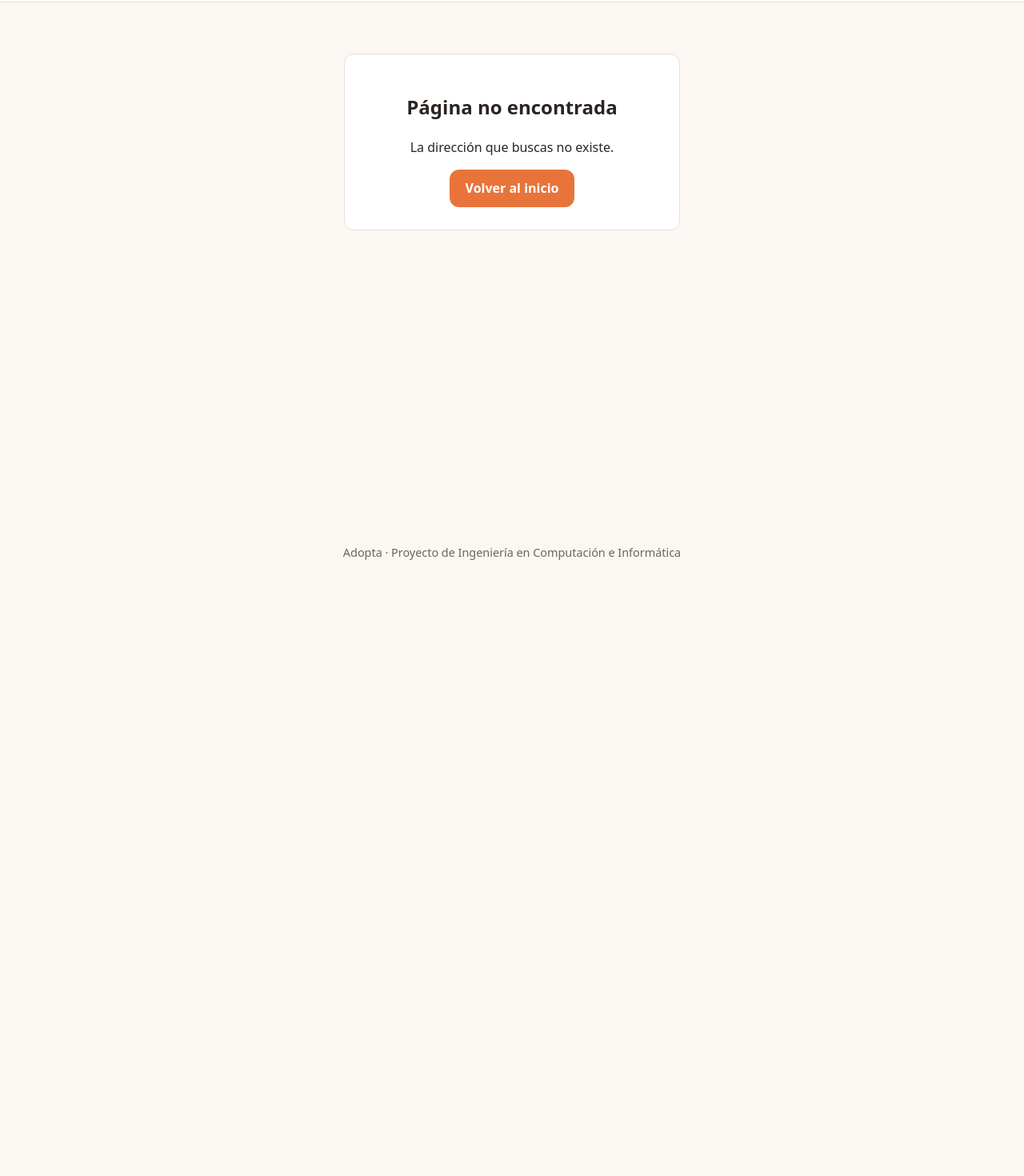
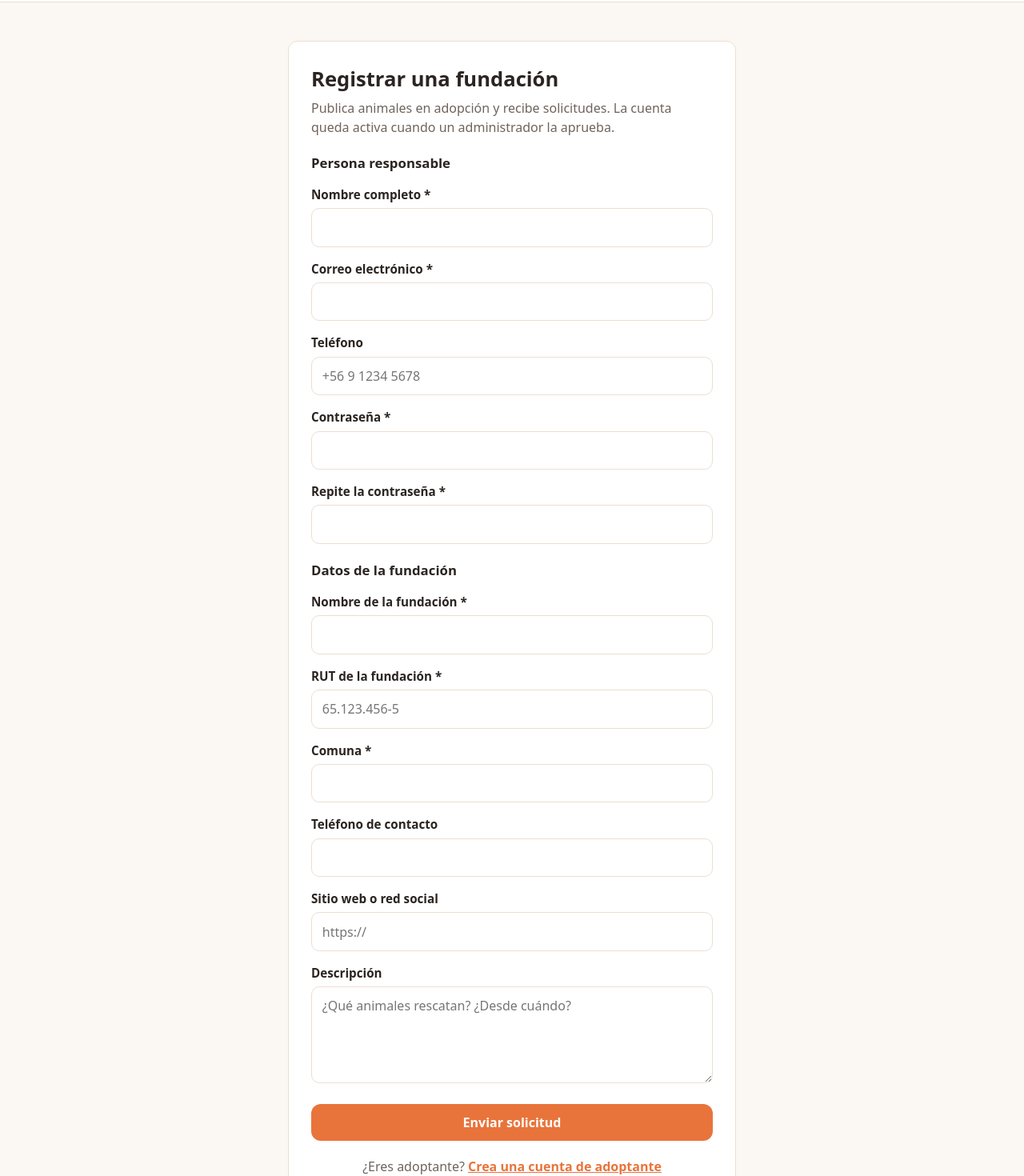
Before and after one commit to Ignvcion/adopcion-animales, a React (Vite) app in the folder frontend/: page /registro-fundacion in a window 1280 px wide. Shown: the part 60-1530 px from the top of the page at 80% size. Before the commit the page ends 800 px from the top, so only its background shows below. Built offline with nearby package versions, Linux system fonts and the light colour scheme; no server answers.

Commit message:
feat(fundaciones): pantalla para solicitar cuenta de fundación (CU06)

```diff
--- a/frontend/src/App.jsx
+++ b/frontend/src/App.jsx
@@ -5,6 +5,7 @@ import FormularioSolicitud from './components/FormularioSolicitud.jsx';
 import Inicio from './pages/Inicio.jsx';
 import Login from './pages/Login.jsx';
 import Registro from './pages/Registro.jsx';
+import RegistroFundacion from './pages/RegistroFundacion.jsx';
 import RecuperarContrasena from './pages/RecuperarContrasena.jsx';
 import Panel from './pages/Panel.jsx';
 import Perfil from './pages/Perfil.jsx';
@@ -20,6 +21,7 @@ export default function App() {
         <Route path="/" element={<Inicio />} />
         <Route path="/login" element={<Login />} />
         <Route path="/registro" element={<Registro />} />
+        <Route path="/registro-fundacion" element={<RegistroFundacion />} />
         <Route path="/recuperar" element={<RecuperarContrasena />} />
 
         {/* Requieren sesión */}
--- a/frontend/src/pages/Registro.jsx
+++ b/frontend/src/pages/Registro.jsx
@@ -102,6 +102,9 @@ export default function Registro() {
       <p className="nota">
         ¿Ya tienes cuenta? <Link to="/login">Inicia sesión</Link>
       </p>
+      <p className="nota">
+        ¿Representas a una fundación? <Link to="/registro-fundacion">Regístrala aquí</Link>
+      </p>
     </section>
   );
 }
--- /dev/null
+++ b/frontend/src/pages/RegistroFundacion.jsx
@@ -0,0 +1,147 @@
+import { useState } from 'react';
+import { Link, Navigate } from 'react-router-dom';
+import { pedir } from '../api/cliente.js';
+import { useAuth } from '../context/AuthContext.jsx';
+import { formatearRut, rutValido } from '../utils/rut.js';
+
+const EMAIL_VALIDO = /^[^\s@]+@[^\s@]+\.[^\s@]+$/;
+const TELEFONO_VALIDO = /^\+?[0-9 ]{8,15}$/;
+const URL_VALIDA = /^https?:\/\/[^\s]+\.[^\s]+$/i;
+
+const VACIO = {
+  nombre: '', email: '', telefono: '', password: '', confirmar: '',
+  fNombre: '', fRut: '', fComuna: '', fTelefono: '', fSitioWeb: '', fDescripcion: '',
+};
+
+// CU06 — Solicitar cuenta de fundación
+export default function RegistroFundacion() {
+  const { usuario } = useAuth();
+  const [datos, setDatos] = useState(VACIO);
+  const [errores, setErrores] = useState({});
+  const [errorGeneral, setErrorGeneral] = useState('');
+  const [enviando, setEnviando] = useState(false);
+  const [enviada, setEnviada] = useState(false);
+
+  if (usuario) return <Navigate to="/panel" replace />;
+
+  function cambiar(evento) {
+    const { name } = evento.target;
+    const value = name === 'fRut' ? formatearRut(evento.target.value) : evento.target.value;
+    setDatos((anterior) => ({ ...anterior, [name]: value }));
+    if (errores[name]) setErrores((anterior) => ({ ...anterior, [name]: '' }));
+  }
+
+  // E1 y E2: validación en la vista antes de llamar a la API
+  function validar() {
+    const e = {};
+    if (datos.nombre.trim().length < 2) e.nombre = 'Ingresa tu nombre';
+    if (!EMAIL_VALIDO.test(datos.email.trim())) e.email = 'Ingresa un correo válido';
+    if (datos.telefono.trim() && !TELEFONO_VALIDO.test(datos.telefono.trim())) e.telefono = 'Formato inválido';
+    if (datos.password.length < 8) e.password = 'Debe tener al menos 8 caracteres';
+    if (datos.confirmar !== datos.password) e.confirmar = 'Las contraseñas no coinciden';
+    if (!datos.fNombre.trim()) e.fNombre = 'Ingresa el nombre de la fundación';
+    if (!rutValido(datos.fRut)) e.fRut = 'RUT inválido, revisa el dígito verificador';
+    if (!datos.fComuna.trim()) e.fComuna = 'Ingresa la comuna';
+    if (datos.fTelefono.trim() && !TELEFONO_VALIDO.test(datos.fTelefono.trim())) e.fTelefono = 'Formato inválido';
+    if (datos.fSitioWeb.trim() && !URL_VALIDA.test(datos.fSitioWeb.trim())) e.fSitioWeb = 'Debe empezar con http:// o https://';
+    return e;
+  }
+
+  async function alEnviar(evento) {
+    evento.preventDefault();
+    setErrorGeneral('');
+    const nuevos = validar();
+    setErrores(nuevos);
+    if (Object.keys(nuevos).length > 0) return;
+
+    setEnviando(true);
+    try {
+      await pedir('/auth/registro-fundacion', {
+        metodo: 'POST',
+        cuerpo: {
+          nombre: datos.nombre.trim(),
+          email: datos.email.trim(),
+          telefono: datos.telefono.trim(),
+          password: datos.password,
+          fundacion: {
+            nombre: datos.fNombre.trim(),
+            rut: datos.fRut,
+            comuna: datos.fComuna.trim(),
+            telefono: datos.fTelefono.trim(),
+            sitio_web: datos.fSitioWeb.trim(),
+            descripcion: datos.fDescripcion.trim(),
+          },
+        },
+      });
+      setEnviada(true);
+    } catch (error) {
+      // E3: correo o RUT ya registrados, u otro error del servidor
+      setErrorGeneral(error.message);
+    } finally {
+      setEnviando(false);
+    }
+  }
+
+  if (enviada) {
+    return (
+      <section className="tarjeta centrada">
+        <h1>Solicitud enviada</h1>
+        <p>
+          Recibimos los datos de <strong>{datos.fNombre.trim()}</strong>. Un administrador
+          revisará la solicitud y podrás iniciar sesión cuando sea aprobada.
+        </p>
+        <Link to="/" className="boton">Volver al inicio</Link>
+      </section>
+    );
+  }
+
+  const campo = (nombre, etiqueta, props = {}) => (
+    <>
+      <label htmlFor={nombre}>{etiqueta}</label>
+      <input id={nombre} name={nombre} value={datos[nombre]} onChange={cambiar}
+        aria-invalid={Boolean(errores[nombre])} {...props} />
+      {errores[nombre] && <span className="error-campo">{errores[nombre]}</span>}
+    </>
+  );
+
+  return (
+    <section className="tarjeta formulario formulario-ancho">
+      <h1>Registrar una fundación</h1>
+      <p className="subtitulo">
+        Publica animales en adopción y recibe solicitudes. La cuenta queda activa cuando un
+        administrador la aprueba.
+      </p>
+
+      {errorGeneral && <p className="alerta-error" role="alert">{errorGeneral}</p>}
+
+      <form onSubmit={alEnviar} noValidate>
+        <fieldset>
+          <legend>Persona responsable</legend>
+          {campo('nombre', 'Nombre completo *', { autoComplete: 'name' })}
+          {campo('email', 'Correo electrónico *', { type: 'email', autoComplete: 'email' })}
+          {campo('telefono', 'Teléfono', { type: 'tel', placeholder: '+56 9 1234 5678' })}
+          {campo('password', 'Contraseña *', { type: 'password', autoComplete: 'new-password' })}
+          {campo('confirmar', 'Repite la contraseña *', { type: 'password', autoComplete: 'new-password' })}
+        </fieldset>
+
+        <fieldset>
+          <legend>Datos de la fundación</legend>
+          {campo('fNombre', 'Nombre de la fundación *')}
+          {campo('fRut', 'RUT de la fundación *', { placeholder: '65.123.456-5', inputMode: 'text' })}
+          {campo('fComuna', 'Comuna *')}
+          {campo('fTelefono', 'Teléfono de contacto', { type: 'tel' })}
+          {campo('fSitioWeb', 'Sitio web o red social', { type: 'url', placeholder: 'https://' })}
+          <label htmlFor="fDescripcion">Descripción</label>
+          <textarea id="fDescripcion" name="fDescripcion" rows={4} value={datos.fDescripcion}
+            onChange={cambiar} placeholder="¿Qué animales rescatan? ¿Desde cuándo?" />
+        </fieldset>
+
+        <button type="submit" className="boton ancho" disabled={enviando}>
+          {enviando ? 'Enviando…' : 'Enviar solicitud'}
+        </button>
+      </form>
+
+      <p className="nota">¿Eres adoptante? <Link to="/registro">Crea una cuenta de adoptante</Link></p>
+    </section>
+  );
+}
--- a/frontend/src/styles.css
+++ b/frontend/src/styles.css
@@ -114,6 +114,17 @@ button, input, select, textarea { font: inherit; }
 
 .formulario input[aria-invalid='true'] { border-color: var(--color-error); }
 .error-campo { display: block; margin-top: 0.3rem; color: var(--color-error); font-size: 0.85rem; }
+
+.formulario-ancho { max-width: 560px; }
+.formulario fieldset { border: none; margin: 1.25rem 0 0; padding: 0; }
+.formulario legend { font-size: 1.05rem; font-weight: 700; padding: 0; }
+.formulario textarea {
+  width: 100%;
+  padding: 0.7rem 0.8rem;
+  border: 1px solid var(--color-borde);
+  border-radius: 10px;
+  resize: vertical;
+}
 
 .datos-perfil {
   display: grid;
--- /dev/null
+++ b/frontend/src/utils/rut.js
@@ -0,0 +1,29 @@
+// Validación del RUT chileno en el navegador (misma regla que el backend).
+
+function digitoVerificador(numero) {
+  let suma = 0;
+  let multiplicador = 2;
+  for (const digito of String(numero).split('').reverse()) {
+    suma += Number(digito) * multiplicador;
+    multiplicador = multiplicador === 7 ? 2 : multiplicador + 1;
+  }
+  const resultado = 11 - (suma % 11);
+  if (resultado === 11) return '0';
+  if (resultado === 10) return 'K';
+  return String(resultado);
+}
+
+/** true si el RUT tiene formato válido y su dígito verificador es correcto. */
+export function rutValido(rut) {
+  const limpio = String(rut || '').replace(/[.\s-]/g, '').toUpperCase();
+  if (!/^\d{7,8}[0-9K]$/.test(limpio)) return false;
+  return digitoVerificador(limpio.slice(0, -1)) === limpio.slice(-1);
+}
+
+/** Da formato mientras se escribe: "651234565" → "65.123.456-5". */
+export function formatearRut(rut) {
+  const limpio = String(rut || '').replace(/[^0-9kK]/g, '').toUpperCase().slice(0, 9);
+  if (limpio.length < 2) return limpio;
+  const numero = limpio.slice(0, -1).replace(/\B(?=(\d{3})+(?!\d))/g, '.');
+  return `${numero}-${limpio.slice(-1)}`;
+}
```
